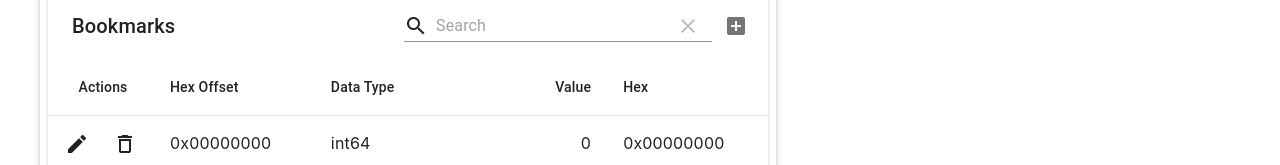
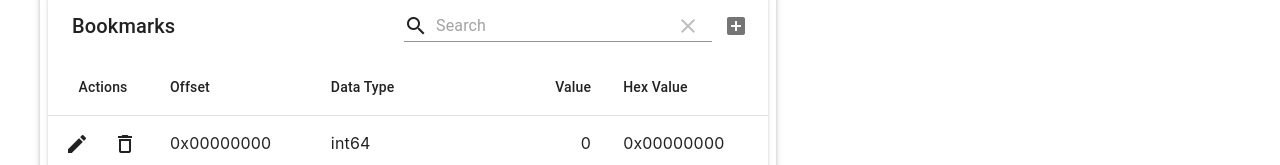
Before and after one commit to utokusa/hex_bookmark, a React (Create React App) app: page / in a window 1280 px wide. Shown: the part 270-435 px from the top of the page. Built offline with nearby package versions, Linux system fonts and the light colour scheme.

Commit message:
Rename table headers

```diff
--- a/package.json
+++ b/package.json
@@ -5,7 +5,7 @@
   "dependencies": {
     "@material-ui/core": "^4.7.0",
     "@material-ui/icons": "^4.5.1",
-    "date-fns": "^2.8.1",
+    "date-fns": "^2.1.0",
     "material-table": "^1.54.1",
     "react": "^16.12.0",
     "react-dom": "^16.12.0",
--- a/src/App.js
+++ b/src/App.js
@@ -107,17 +107,17 @@ class Bookmark extends React.Component {
 function BookmarkTable(props) {
   const [state, setState] = React.useState({
     columns: [
-      { title: 'Hex Offset', field: 'hexOffset' },
+      { title: 'Offset', field: 'offset' },
       {
         title: 'Data Type',
         field: 'dataType',
         lookup: { 0: 'int16', 1: 'int32', 2: 'int64' },
       },
       { title: 'Value', field: 'value', type: 'numeric', editable: 'never' },
-      { title: 'Hex', field: 'hex', editable: 'never' },
+      { title: 'Hex Value', field: 'hexValue', editable: 'never' },
     ],
     data: [
-      { hexOffset: '0x00000000', dataType: 2, value: 0, hex: '0x00000000' },
+      { offset: '0x00000000', dataType: 2, value: 0, hexValue: '0x00000000' },
     ],
   });
 
@@ -129,9 +129,9 @@ function BookmarkTable(props) {
       reader.onload = function (e) {
         let buffer = reader.result;
         let view = new DataView(buffer);
-        console.log('newData[hexOffsets]')
-        console.log(newData['hexOffset'])
-        const offsetInt = parseInt(newData['hexOffset']);
+        console.log('newData[offsets]')
+        console.log(newData['offset'])
+        const offsetInt = parseInt(newData['offset']);
         console.log('offsetInt')
         console.log(offsetInt)
         if (isNaN(offsetInt)) {
```
Also changed, not shown: 1 other file (tests, documents, lock files or other folders).
